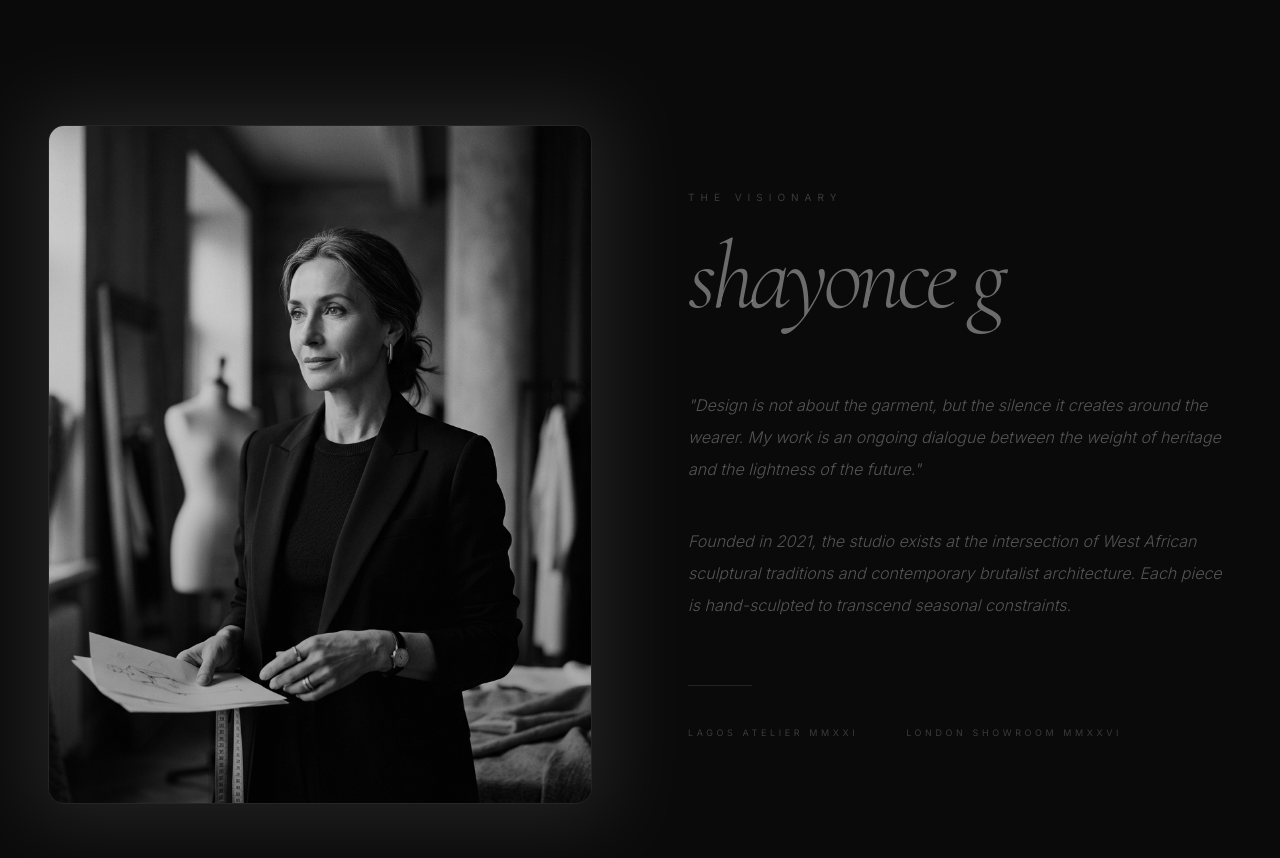
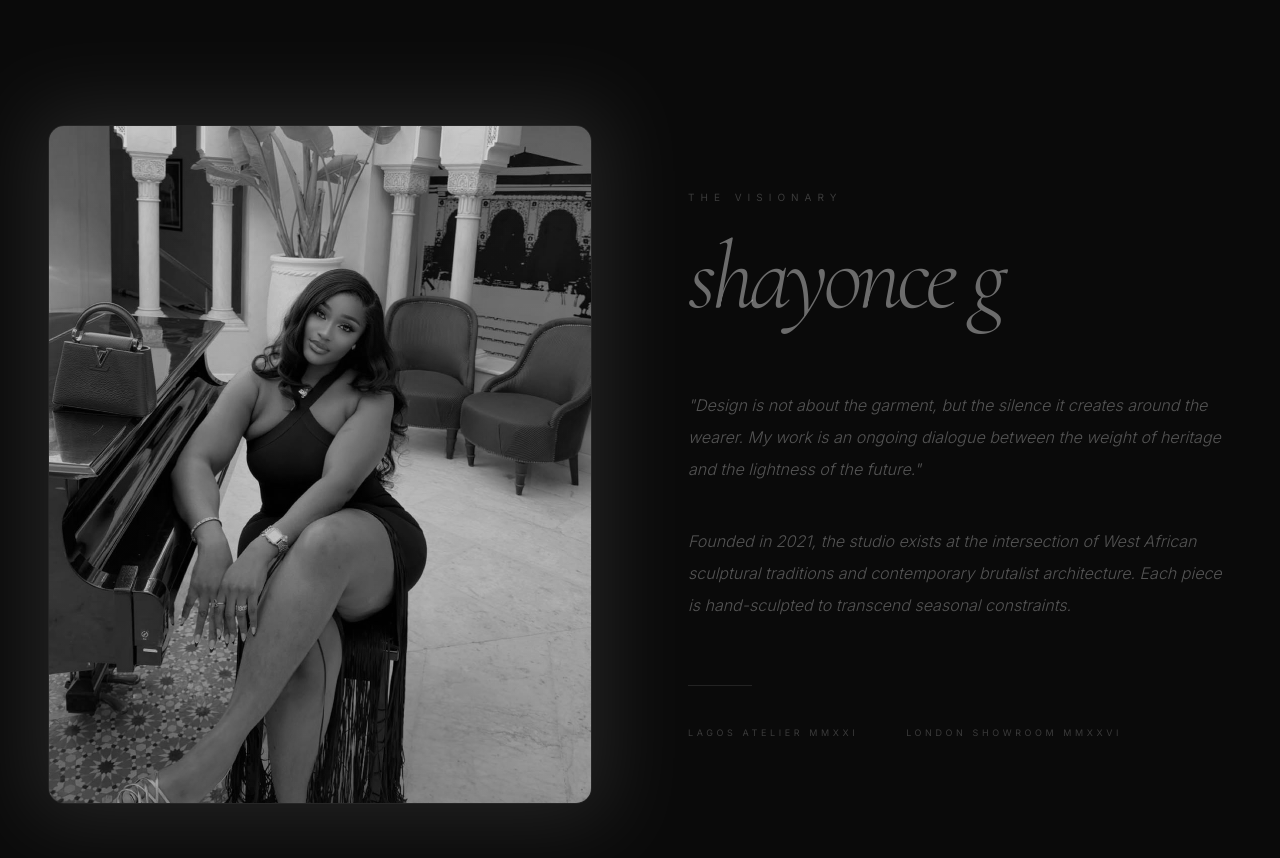
Before and after one commit to Priest98/ShayonceG, a React (Vite) app: page / in a window 1280 px wide. Shown: the part 4120-4978 px from the top of the page. Built offline with nearby package versions, Linux system fonts and the light colour scheme.

Commit message:
feat: update visionary designer portrait

```diff
--- a/src/App.tsx
+++ b/src/App.tsx
@@ -714,7 +714,7 @@ export default function App() {
                     <div className={`absolute -inset-4 blur-2xl opacity-10 ${theme === 'light' ? 'bg-ash' : 'bg-white'}`} />
                     <div className={`relative overflow-hidden rounded-2xl border ${theme === 'light' ? 'border-black/5' : 'border-white/5'}`}>
                         <img
-                          src="/designer_portrait_1778770716466.png"
+                          src="/image/visionary.jpg"
                           alt="Shayonce G"
                           className="w-full aspect-[4/5] object-cover grayscale brightness-90 group-hover:grayscale-0 group-hover:scale-105 transition-all duration-[2000ms] ease-out"
                           loading="lazy"
```
Also changed, not shown: image/614739251_18390220489180071_5185683501564479775_n.jpg (added), public/image/visionary.jpg (added).
